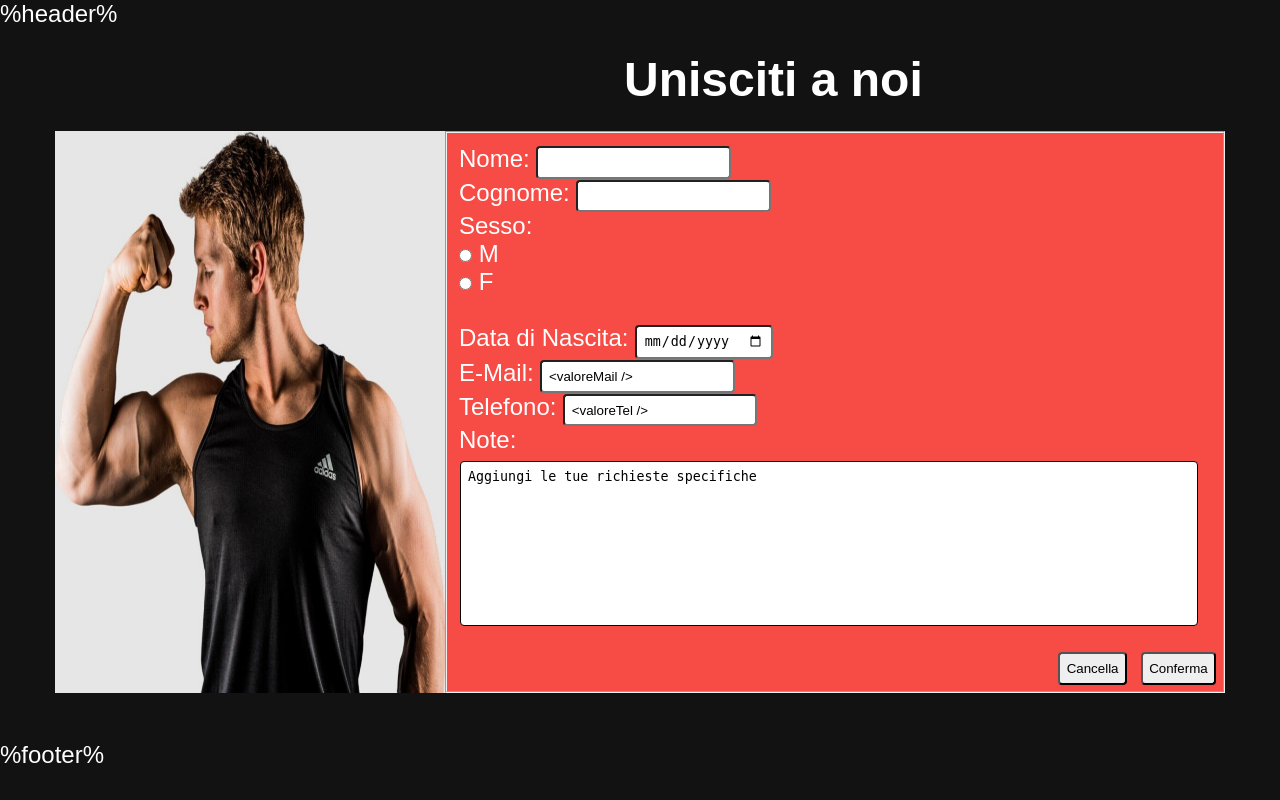
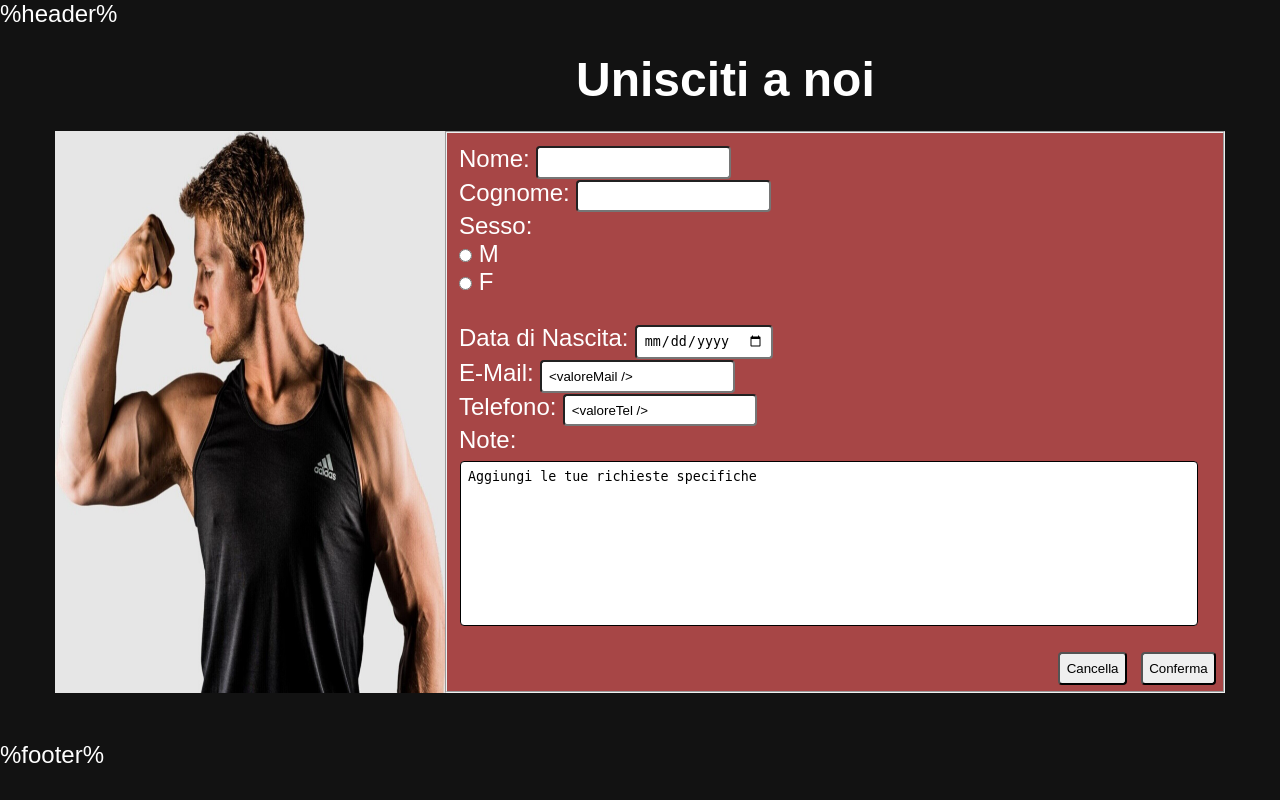
Before and after one commit to IsThisDemi/FitnessCenter, a PHP site: page /html/JoinUS.html in a window 1280 px wide. Run offline with PHP 8.4, Linux system fonts and the light colour scheme.

Commit message:
Update style.css

```diff
--- a/css/style.css
+++ b/css/style.css
@@ -1130,7 +1130,7 @@ JoinUS
 -------------------------------------------------------------------------------------------------------------------
 */
 .titleform h1 {
-	padding-left: 13em;
+	padding-left: 12em;
 	padding-top: .5em;
 	padding-bottom: .5em;
 }
@@ -1173,7 +1173,7 @@ JoinUS
 .formint {
 	display: grid;
 	grid-template-columns: 1fr;
-	background: #f74b45;
+	background: #a74646;
 }
 
 .formint input,
```
